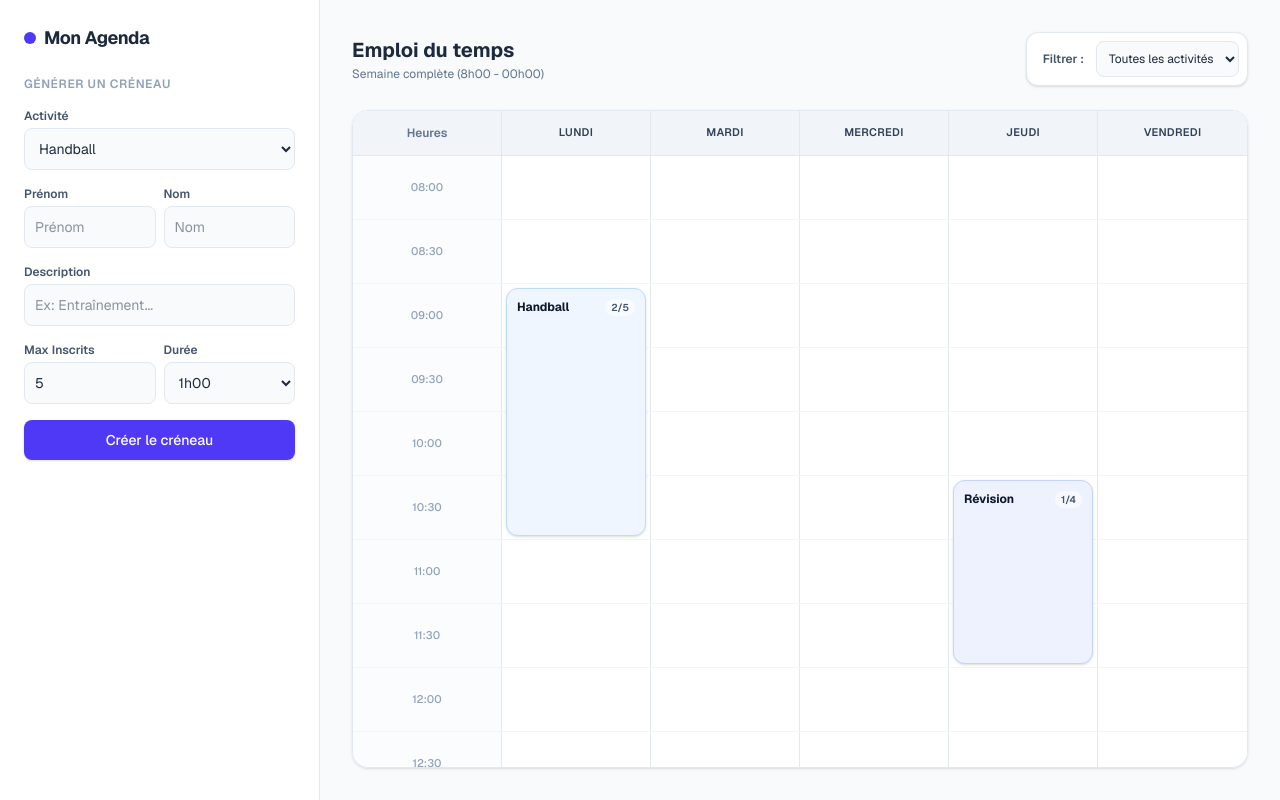
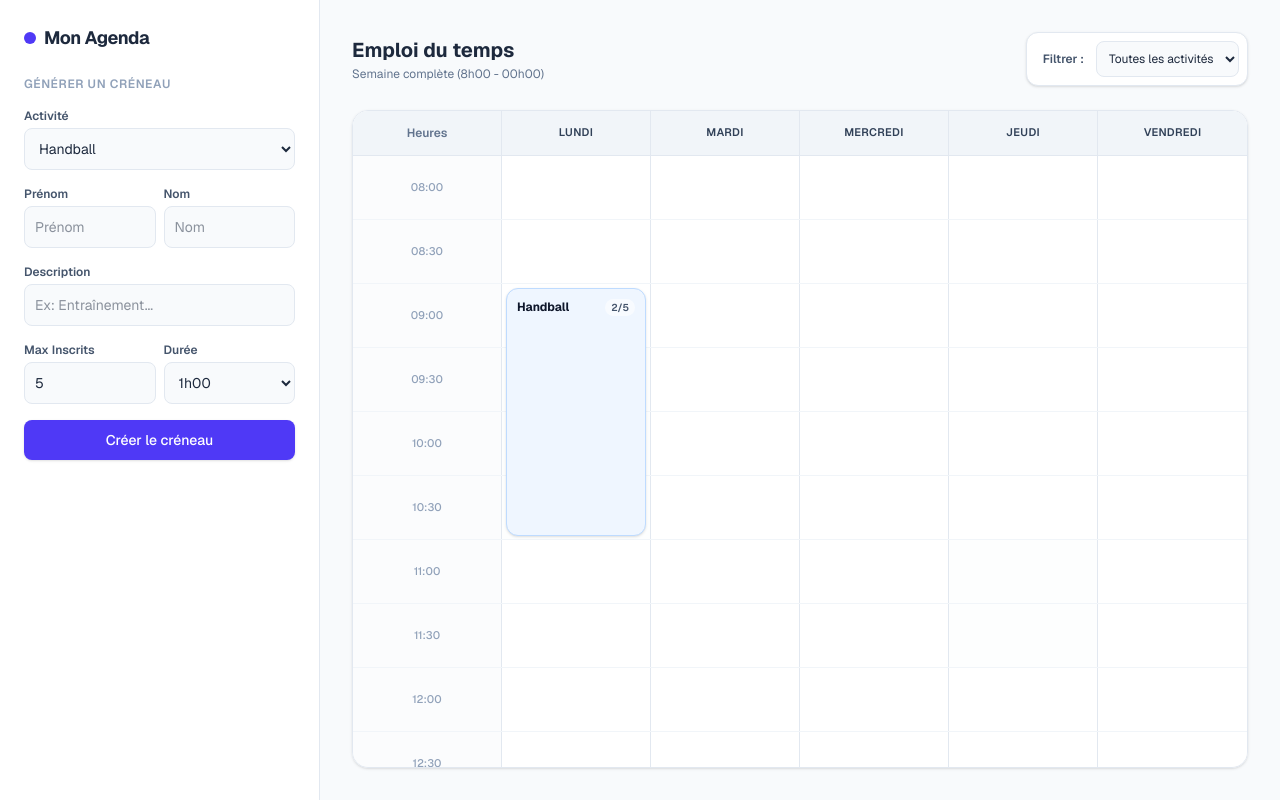
Before and after one commit to lukasv-code/projet_agenda, a Next.js app: page / in a window 1280 px wide. Built offline with nearby package versions, Linux system fonts and the light colour scheme.

Commit message:
Suppr d'une activité qd elle est complète

```diff
--- a/app/page.tsx
+++ b/app/page.tsx
@@ -102,8 +102,8 @@ const initialPresets: PresetSlot[] = [
     nom: "Martin",
     description: "Préparation partiels",
     duration: 90,
-    maxInscrits: 4,
-    inscrits: 1,
+    maxInscrits: 2,
+    inscrits: 2, // Celui-ci est déjà complet au lancement
   },
 ];
 
@@ -263,7 +263,7 @@ export default function AgendaApp() {
 
   return (
     <div className="flex h-screen bg-slate-100 font-sans overflow-hidden">
-      {/* COLONNE DE GAUCHE : Générateur (fixe avec son propre scroll si besoin) */}
+      {/* COLONNE DE GAUCHE : Générateur */}
       <div className="w-80 bg-white border-r border-slate-200 shadow-sm flex flex-col overflow-y-auto p-6 h-full">
         <div>
           <div className="flex items-center space-x-2 mb-6">
@@ -396,7 +396,7 @@ export default function AgendaApp() {
         </div>
       </div>
 
-      {/* COLONNE DE DROITE : Grille Emploi du temps (avec défilement global et propre) */}
+      {/* COLONNE DE DROITE : Grille Emploi du temps */}
       <div className="flex-1 flex flex-col bg-slate-50 h-full overflow-hidden p-8">
         <div className="flex justify-between items-center mb-6 flex-shrink-0">
           <div>
@@ -427,7 +427,6 @@ export default function AgendaApp() {
           </div>
         </div>
 
-        {/* Conteneur scrollable de la grille */}
         <div className="bg-white rounded-2xl shadow-sm border border-slate-200 overflow-y-auto flex-1 relative">
           <div className="grid grid-cols-6 border-b border-slate-200 bg-slate-100 text-slate-700 font-semibold text-xs text-center sticky top-0 z-20">
             <div className="p-3.5 border-r border-slate-200 text-slate-500">
@@ -463,6 +462,9 @@ export default function AgendaApp() {
                     );
                   }
 
+                  // Si l'activité est complète (inscrits >= maxInscrits), on ne l'affiche pas (elle disparaît)
+                  const isComplete =
+                    slotInCell && slotInCell.inscrits >= slotInCell.maxInscrits;
                   const isVisible =
                     !slotInCell ||
                     filterActivity === "Tous" ||
@@ -475,7 +477,7 @@ export default function AgendaApp() {
                       onDragOver={(e) => e.preventDefault()}
                       onDrop={() => handleDrop(jour, heure)}
                     >
-                      {slotInCell && isVisible ? (
+                      {slotInCell && isVisible && !isComplete ? (
                         <div
                           onClick={() => setSelectedSlotForModal(slotInCell)}
                           className={`absolute inset-1 p-2.5 border text-xs shadow-sm overflow-hidden flex flex-col justify-between z-10 rounded-xl cursor-pointer transition-all duration-200 hover:shadow-md hover:scale-[1.01] ${slotInCell.color}`}
```
